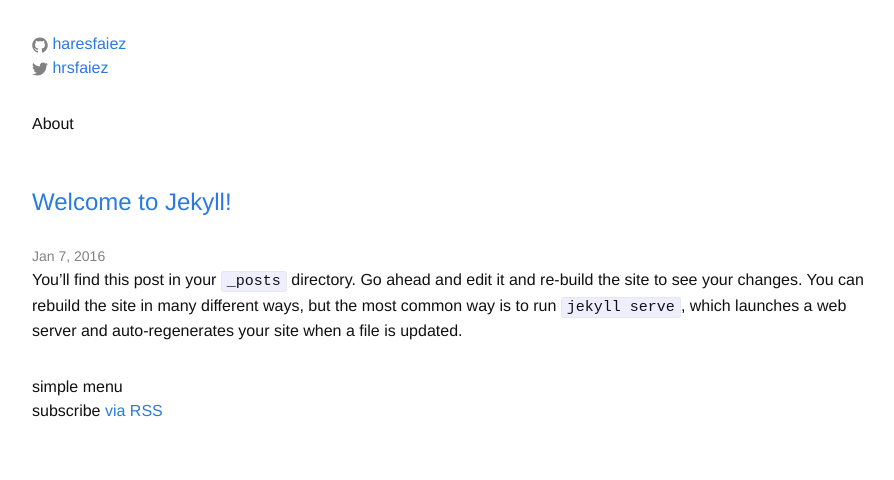
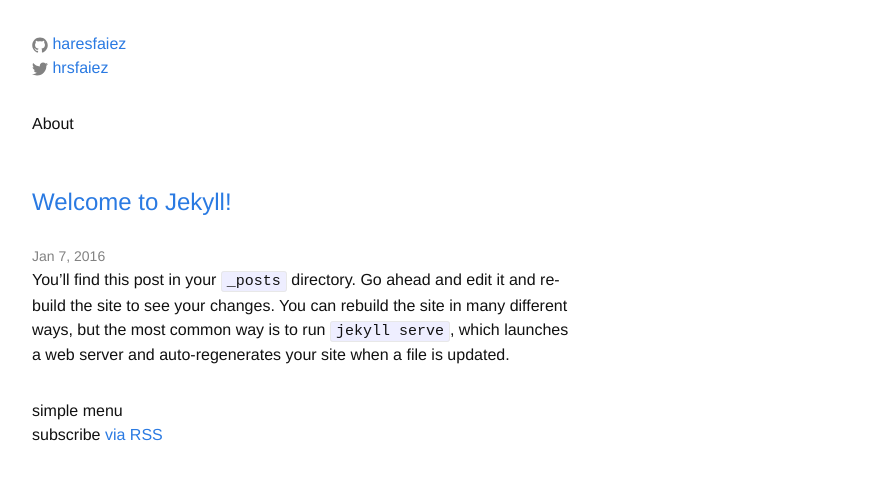
Before and after one commit to haresfaiez/haresfaiez.github.io, a Jekyll site: the page built from index.html, in a window 1280 px wide. Shown: the top 480 px of the page, without its empty margins (192-1086 px from the left). Built offline with Jekyll 4.4.1, drawn with Linux system fonts in a browser that asks for light colours.

Commit message:
Add width to home sections

```diff
--- a/_sass/_layout.scss
+++ b/_sass/_layout.scss
@@ -1,3 +1,14 @@
+/**
+ * Home
+ */
+.home_left-side-content {
+    width: $home_left-side__width;
+}
+
+.home_aside-content {
+    width: $home_aside-content__width;
+}
+
 /**
  * Site header
  */
--- a/css/main.scss
+++ b/css/main.scss
@@ -21,6 +21,10 @@ $brand-color:      #2a7ae2;
 $grey-color:       #828282;
 $grey-color-light: lighten($grey-color, 40%);
 $grey-color-dark:  darken($grey-color, 25%);
+
+// Home elememts width
+$home_left-side__width: 65%;
+$home_aside-content__width: 35%;
 
 // Width of the content area
 $content-width:    70%;
```
